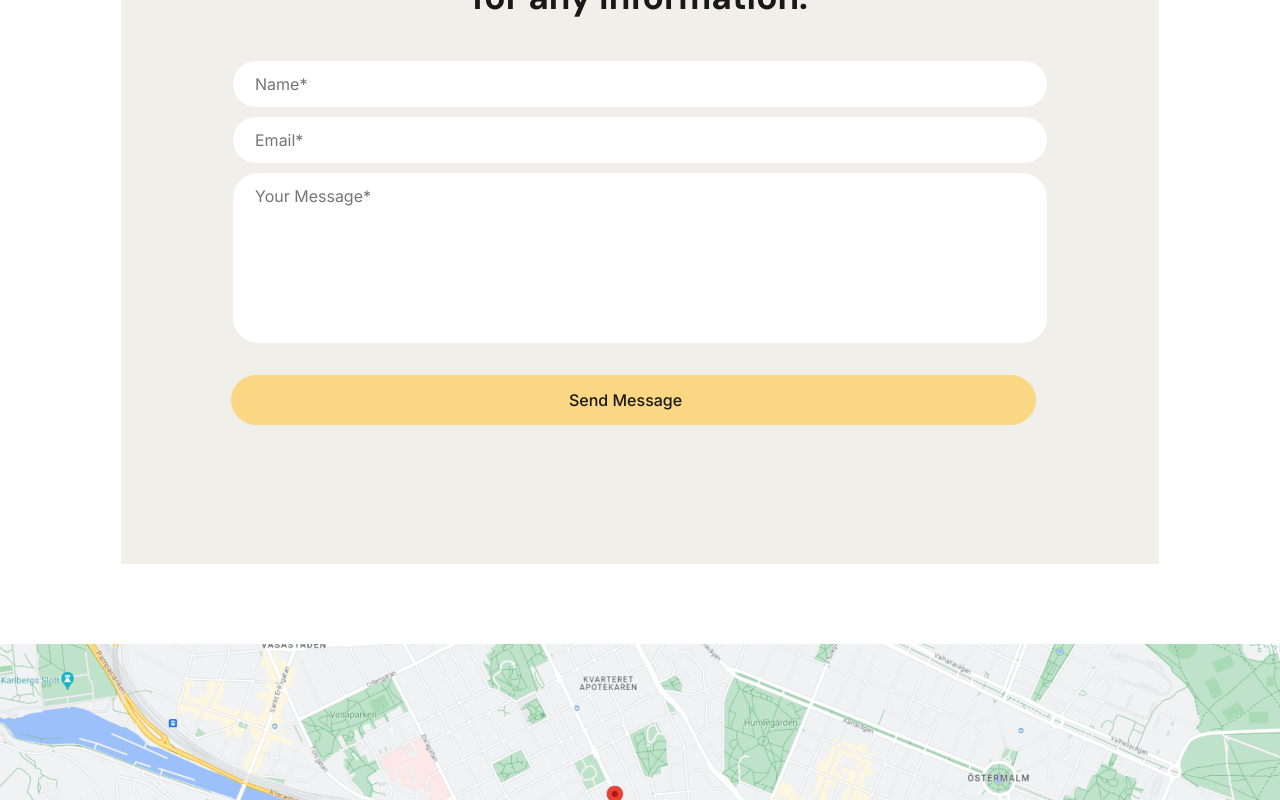
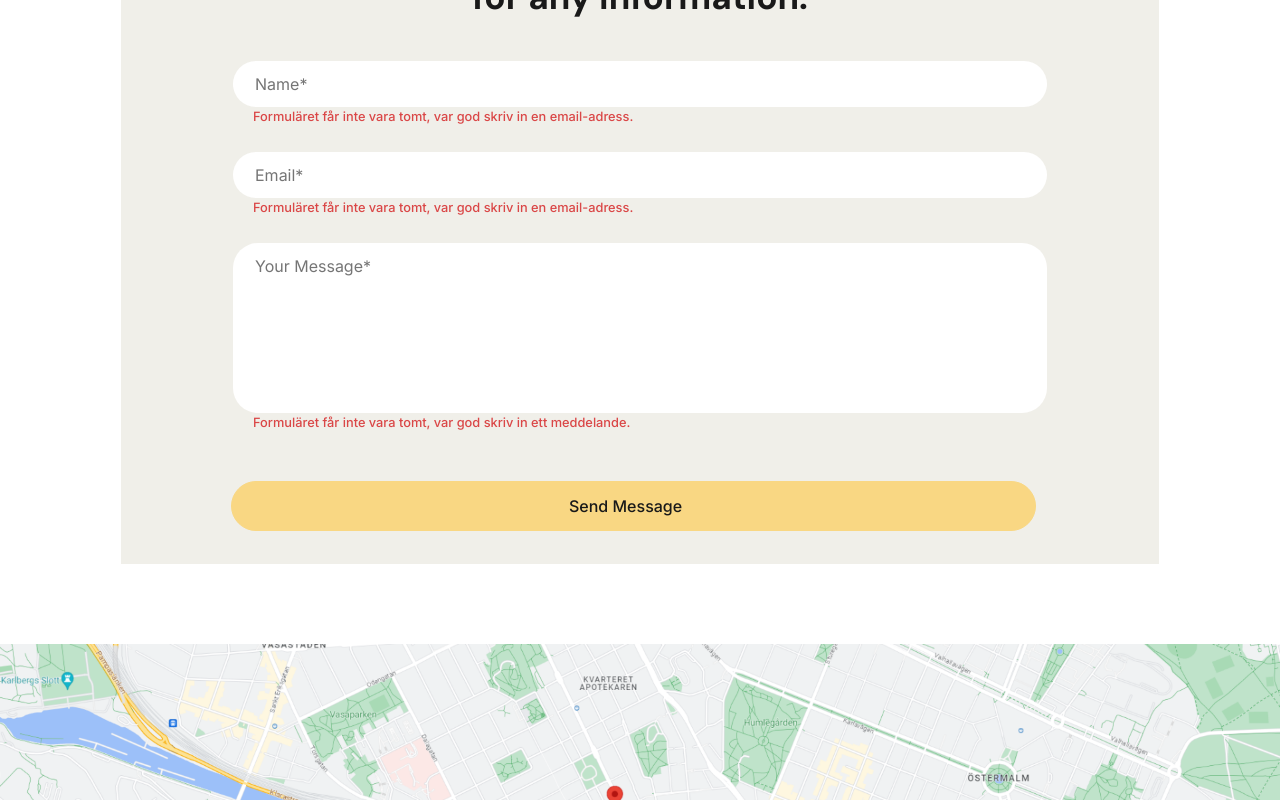
Before and after one commit to Janee4/react-crito, a React (Create React App) app: page /contact in a window 1280 px wide. Both pictures are taken after a click on the link "Send Message". Shown: the part 930-1730 px from the top of the page. Built offline with nearby package versions, Linux system fonts and the light colour scheme; some icons are missing.

Commit message:
fel meddelanden klara

```diff
--- a/src/App.css
+++ b/src/App.css
@@ -2950,6 +2950,7 @@ header .container .menu .main-menu .btn-login i {
   font-size: 0.8em;
   color: rgb(218, 71, 71);
   font-weight: 500;
+  display: flex;
 }
 .big-form .container {
   background-color: #ffffff;
--- a/src/App.scss
+++ b/src/App.scss
@@ -2783,7 +2783,7 @@ header {
       font-size: 0.8em;
       color: rgb(218, 71, 71);
       font-weight: 500;
-
+      display: flex;
       }
 
 
--- a/src/components/ContactBigform.js
+++ b/src/components/ContactBigform.js
@@ -8,10 +8,38 @@ import React, { useState } from 'react'
 
 const ContactBigform = () => {
 
+
+  const [errorName, setErrorName] = useState ('')
+  const [errorEmail, setErrorEmail] = useState ('')
+  const [errorMessage, setErrorMessage] = useState('')
   const handleSubmit = (e) => {
-      e.preventDefault()   //När vi trycker på "skicka meddelande" i vår knapp, så säger vi med e.preventDefault att "vänta, skicka ingenting än"
+    e.preventDefault()   //När vi trycker på "skicka meddelande" i vår knapp, så säger vi med e.preventDefault att "vänta, skicka ingenting än" vi ska först ta och gå igenom vad som skrivits in
 
-console.log(email)
+
+    if (!message) {
+      setErrorMessage (<p>
+        Formuläret får inte vara tomt, var god skriv in ett meddelande.
+        </p>)
+    } else {
+      setErrorMessage('')
+    }
+
+    if (!email) {
+      setErrorEmail (<p>
+        Formuläret får inte vara tomt, var god skriv in en email-adress.
+        </p>)
+    } else {
+      setErrorEmail('')
+        }
+
+
+        if (!name) {
+          setErrorName (<p>
+            Formuläret får inte vara tomt, var god skriv in en email-adress.
+            </p>)
+        } else {
+          setErrorName('')
+            }
 
   }
 
@@ -41,7 +69,7 @@ return (
     onChange={ (e) => setName (e.target.value)} //värdet som skrivs in i input fältet sparas inuti setName
     />
   </div>
-
+  <span>{errorName}</span>
 
   <div className="form-2">
     <input className='error'
@@ -52,7 +80,7 @@ return (
     onChange= { (e) => setEmail(e.target.value)}
     />
   </div>
-
+  <span>{errorEmail}</span>
 
   <div className="form-3">
     <input
@@ -63,7 +91,7 @@ return (
     onChange={ (e) => setMessage(e.target.value)}
     />
   </div>
-
+  <span>{errorMessage}</span>
 
 
   <div className="btn">
```
